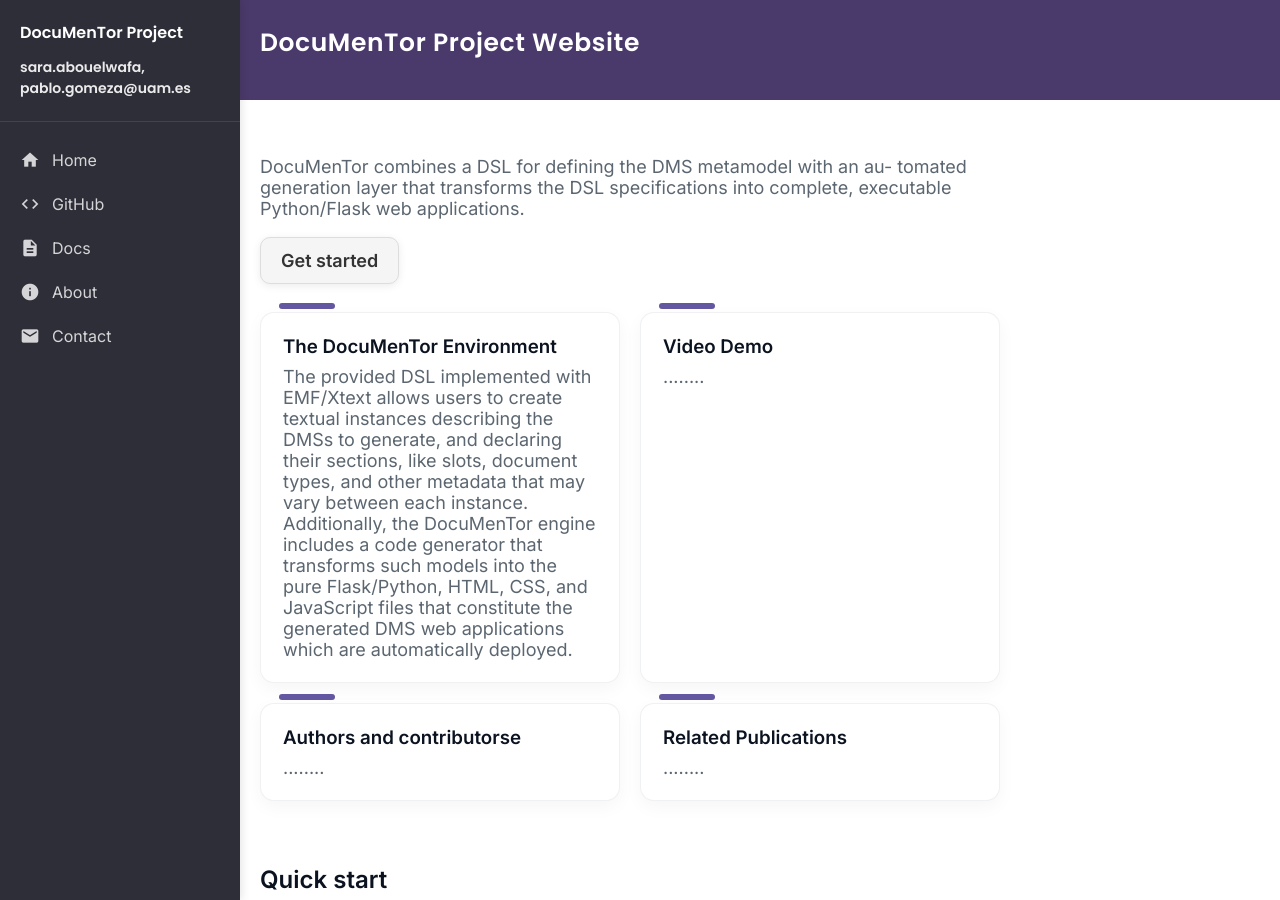
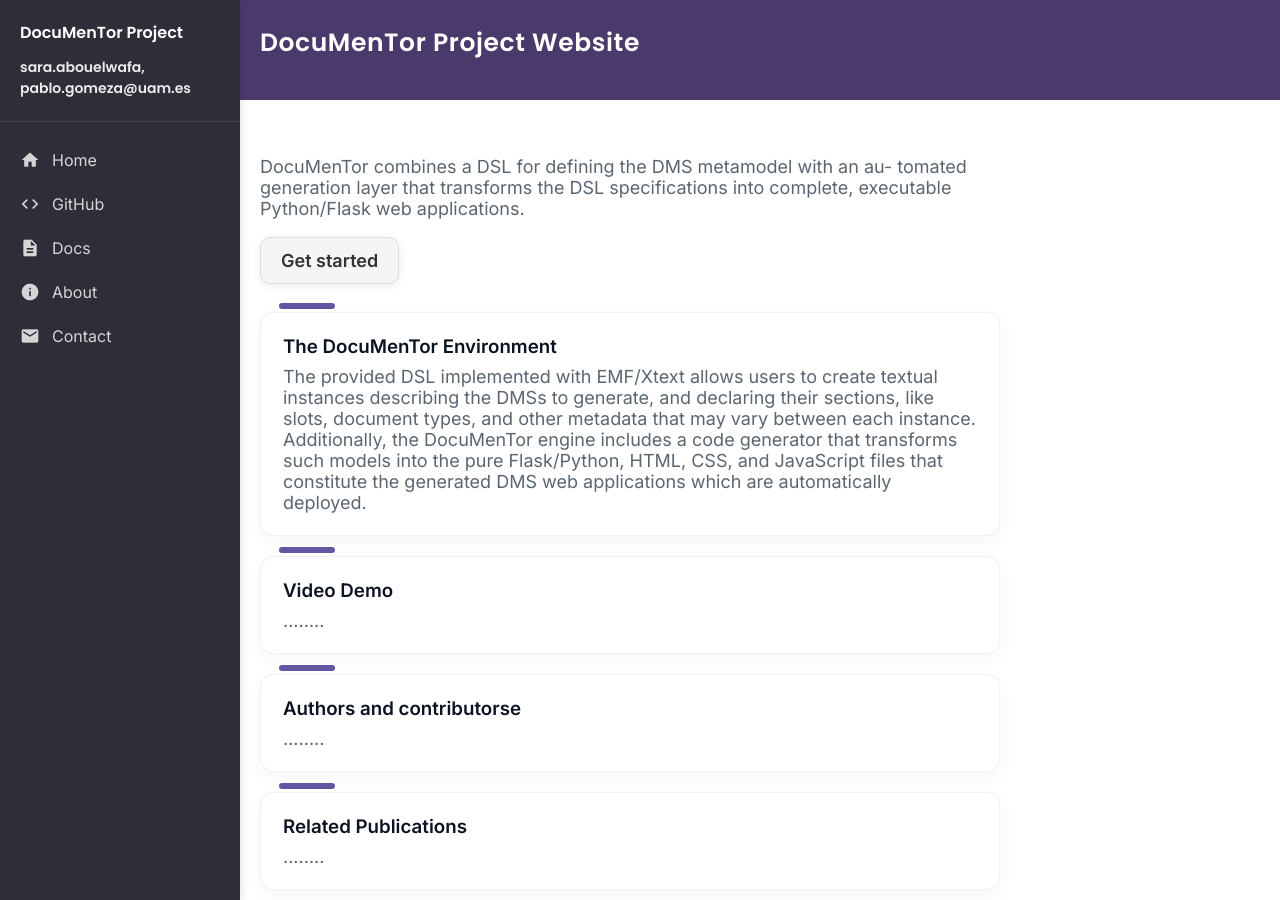
Before and after one commit to sara-abouelwafa/DocuMenTor, a Jekyll site: the page built from docs/index.md, in a window 1280 px wide and 900 px high. Built offline with Jekyll 4.4.1, drawn with Linux system fonts in a browser that asks for light colours; our own code applies the rules of GitHub Pages for plain Markdown files.

Commit message:
update card styles

```diff
--- a/docs/assets/css/style.css
+++ b/docs/assets/css/style.css
@@ -186,9 +186,10 @@
 /* Cards */
 .card-grid {
   display: grid;
-  grid-template-columns: repeat(auto-fit, minmax(240px, 1fr));
+  grid-template-columns: 1fr;
   gap: 20px;
   margin-top: 28px;
+  max-width: 800px;
 }
 
 .card {
```
Also changed, not shown: 3 other files.
